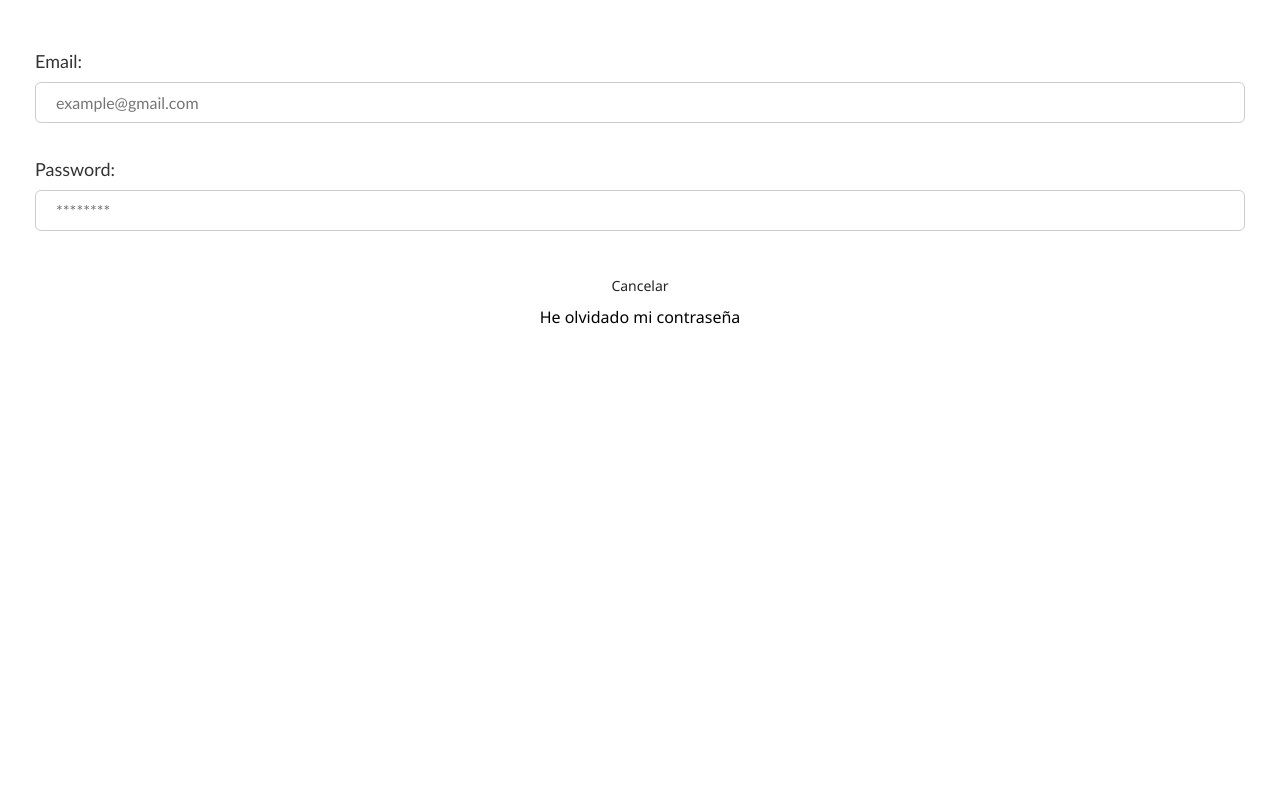
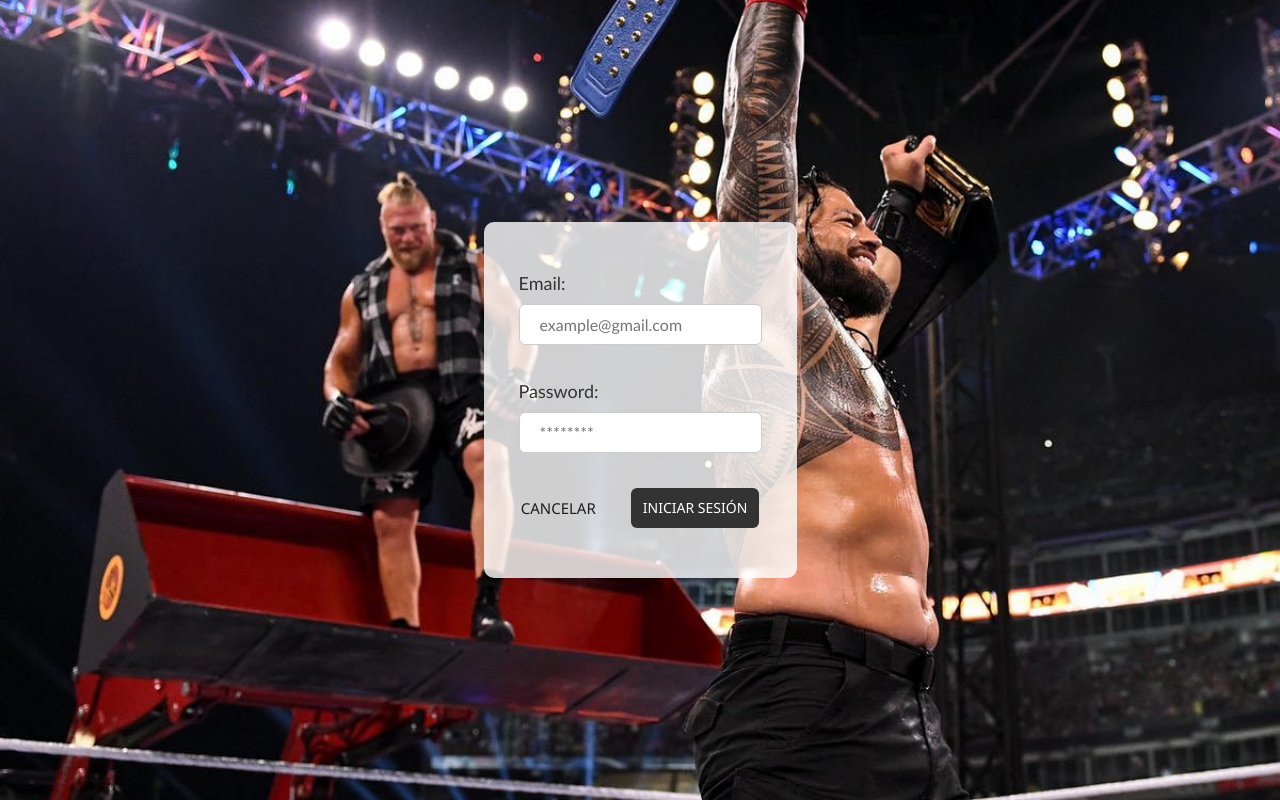
Before and after one commit to DavidFFDAW/ww2k-platform-nextjs-pwa, a Next.js app: page /auth/login in a window 1280 px wide. Built offline with nearby package versions, Linux system fonts and the light colour scheme.

Commit message:
feat: login not working yet

```diff
--- a/pages/auth/login.jsx
+++ b/pages/auth/login.jsx
@@ -1,15 +1,21 @@
+import BackgroundPage from '@/components/BackgroundPage';
+import AppButton from '@/components/Button';
 import Input from '@/components/Forms/Input';
 import NativeLink from '@/components/NativeLink';
+import useLogin from './useLogin';
 
-export default function Login(props) {
-    const { setUserEmail, setUserPassword, submitLogin } = props;
-    console.log(props.users);
+export default function Login() {
+    const { setUserEmail, setUserPassword, submitLogin } = useLogin();
+
     return (
         <>
+            <BackgroundPage>
+                <div className="flex center acenter">
+                    <div className="flex center column acenter h1vh">
                         <div className="login-page">
                             <div className="login-form">
                                 <form
-                        action="POST"
+                                    method="POST"
                                     onSubmit={submitLogin}
                                     className="flex center al-center column gap"
                                 >
@@ -32,22 +38,33 @@ export default function Login(props) {
                                     />
 
                                     <div className="w-100 flex between al-center gap">
-                            <NativeLink href={'/'} className="w-100 btn btn-form">
+                                        <NativeLink
+                                            href={'/'}
+                                            className="w1 custom-link uppercase"
+                                        >
                                             Cancelar
                                         </NativeLink>
-                            {/* <FormButton text={'Login'} className="w-100 btn-red" /> */}
+
+                                        <AppButton
+                                            text={'Iniciar sesión'}
+                                            type={'submit'}
+                                            className="w1 uppercase"
+                                        />
                                     </div>
                                 </form>
-                    <div className="flex center down">
+                                {/* <div className="flex center down">
                                 <span
                                 onClick={ev => console.log(ev)}
                                 className="red pointer"
                                 >
                                     He olvidado mi contraseña
                                 </span>
+                            </div> */}
                             </div>
                         </div>
                     </div>
+                </div>
+            </BackgroundPage>
         </>
     );
 }
--- a/pages/auth/useLogin.jsx
+++ b/pages/auth/useLogin.jsx
@@ -18,8 +18,7 @@ export default function useLogin() {
     const [formData, setFormData] = React.useState({ email: '', password: '' });
 
     const setUserEmail = ev => setFormData({ ...formData, email: ev.target.value });
-    const setUserPassword = ev =>
-        setFormData({ ...formData, password: ev.target.value });
+    const setUserPassword = ev => setFormData({ ...formData, password: ev.target.value });
 
     const submitLogin = async event => {
         event.preventDefault();
@@ -32,7 +31,7 @@ export default function useLogin() {
         console.log(response);
 
         if (Boolean(response.token)) {
-            localStorage.setItem('next_auth_token', response.token);
+            localStorage.setItem(process.env.NEXT_AUTH_KEY, response.token);
             setUser(response);
             const redirectionPath =
                 response.type === 'admin' ? '/admin/dashboard' : '/user';
```
Also changed, not shown: pages/api/auth/login.js (added, +28 -0 lines). Lines whose indentation alone changed are shown as unchanged.
